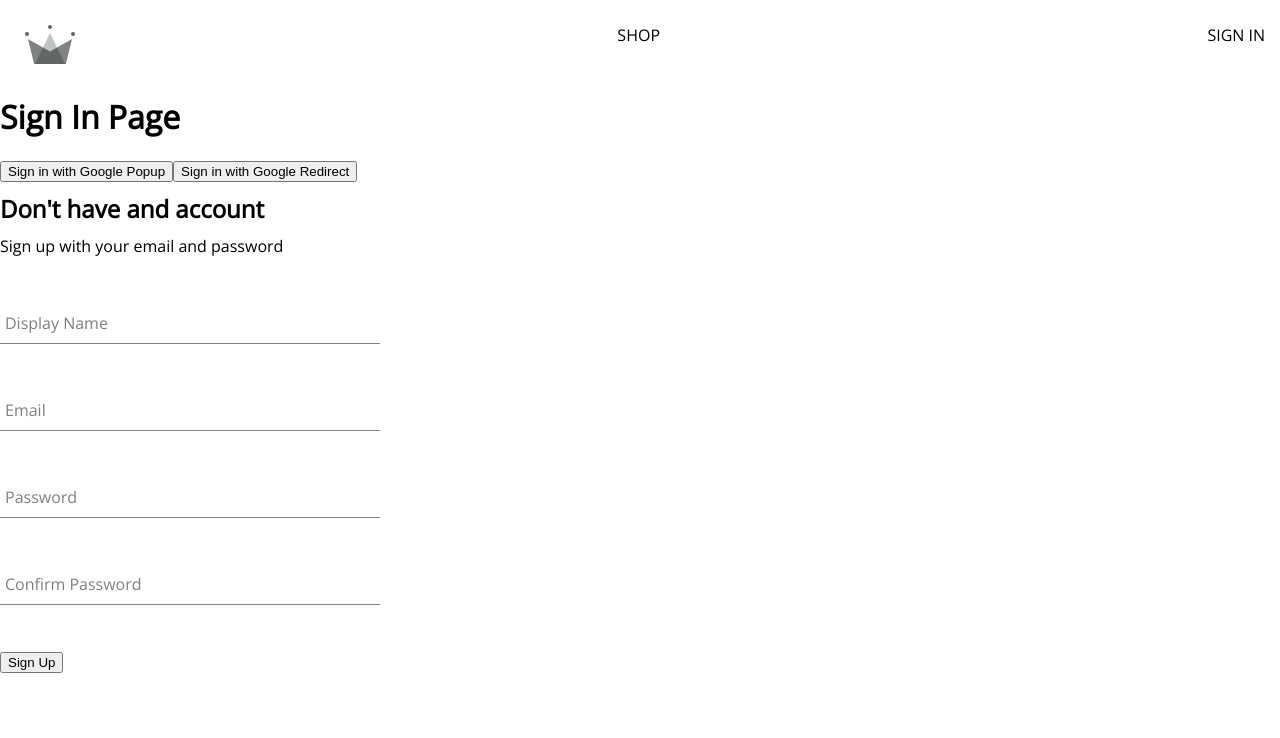
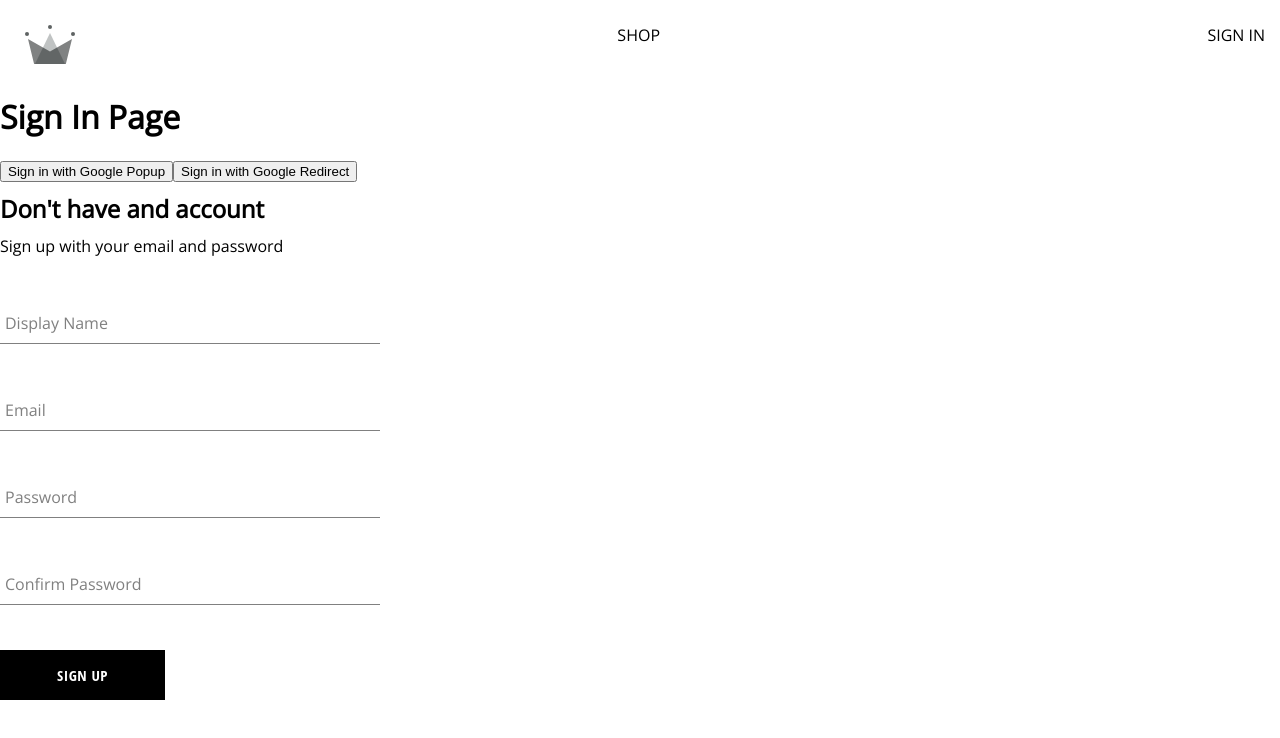
Before and after one commit to mama4294/ecommerce, a React (Create React App) app: page /sign-in in a window 1280 px wide. Shown: the top 738 px of the page. Built offline with nearby package versions, Linux system fonts and the light colour scheme.

Commit message:
Created button component

```diff
--- /dev/null
+++ b/src/components/button/button.component.jsx
@@ -0,0 +1,18 @@
+import React from 'react'
+import "./button.styles.scss"
+
+
+
+
+const BUTTON_TYPE_CLASS = {
+    google: 'google-sign-in',
+    inverted: "inverted"
+}
+
+export const Button = ({children, buttonType, ...otherProps}) => {
+  return (
+    <button className={`button-container ${BUTTON_TYPE_CLASS[buttonType]}`} {...otherProps} >
+        {children}
+    </button>
+  )
+}
--- /dev/null
+++ b/src/components/button/button.styles.scss
@@ -0,0 +1,46 @@
+.button-container {
+  min-width: 165px;
+  width: auto;
+  height: 50px;
+  letter-spacing: 0.5px;
+  line-height: 50px;
+  padding: 0 35px 0 35px;
+  font-size: 15px;
+  background-color: black;
+  color: white;
+  text-transform: uppercase;
+  font-family: "Open Sans Condensed";
+  font-weight: bolder;
+  border: none;
+  cursor: pointer;
+  display: flex;
+  justify-content: center;
+
+  &:hover {
+    background-color: white;
+    color: black;
+    border: 1px solid black;
+  }
+
+  &.google-sign-in {
+    background-color: #4285f4;
+    color: white;
+
+    &:hover {
+      background-color: #357ae8;
+      border: none;
+    }
+  }
+
+  &.inverted {
+    background-color: white;
+    color: black;
+    border: 1px solid black;
+
+    &:hover {
+      background-color: black;
+      color: white;
+      border: none;
+    }
+  }
+}
--- a/src/components/sign-up-form/sign-up-form.component.jsx
+++ b/src/components/sign-up-form/sign-up-form.component.jsx
@@ -2,6 +2,7 @@ import React, {useState} from 'react'
 import {createAuthUserWithEmailAndPassword, createUserDocumentFromAuth} from '../../utils/firebase/firebase.utils'
 import FormInput from '../form-input/form-input.component'
 import './sign-up-form.styles.scss'
+import {Button} from "../button/button.component"
 
 const defaultFormFields = {
     displayName: '',
@@ -56,7 +57,7 @@ const SignUpForm = ()=>{
             <FormInput required label="Email" type="email" name="email"  onChange={handleChange} value={email}/>
             <FormInput required label="Password" type="password" name="password" onChange={handleChange} value={password}/>
             <FormInput required label="Confirm Password" type="password" name="confirmPassword"  onChange={handleChange} value={confirmPassword}/>
-            <button type="submit">Sign Up</button>
+            <Button  type="submit">Sign Up</Button>
         </form>
     </div>
   )
```
